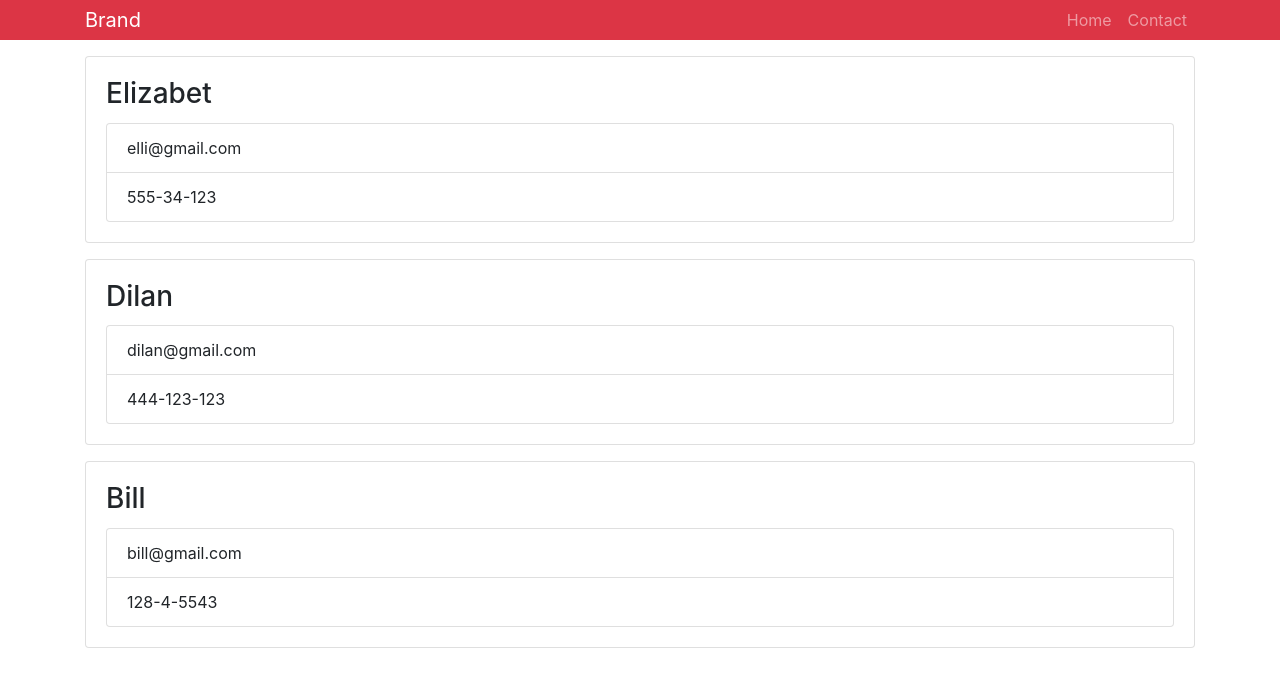
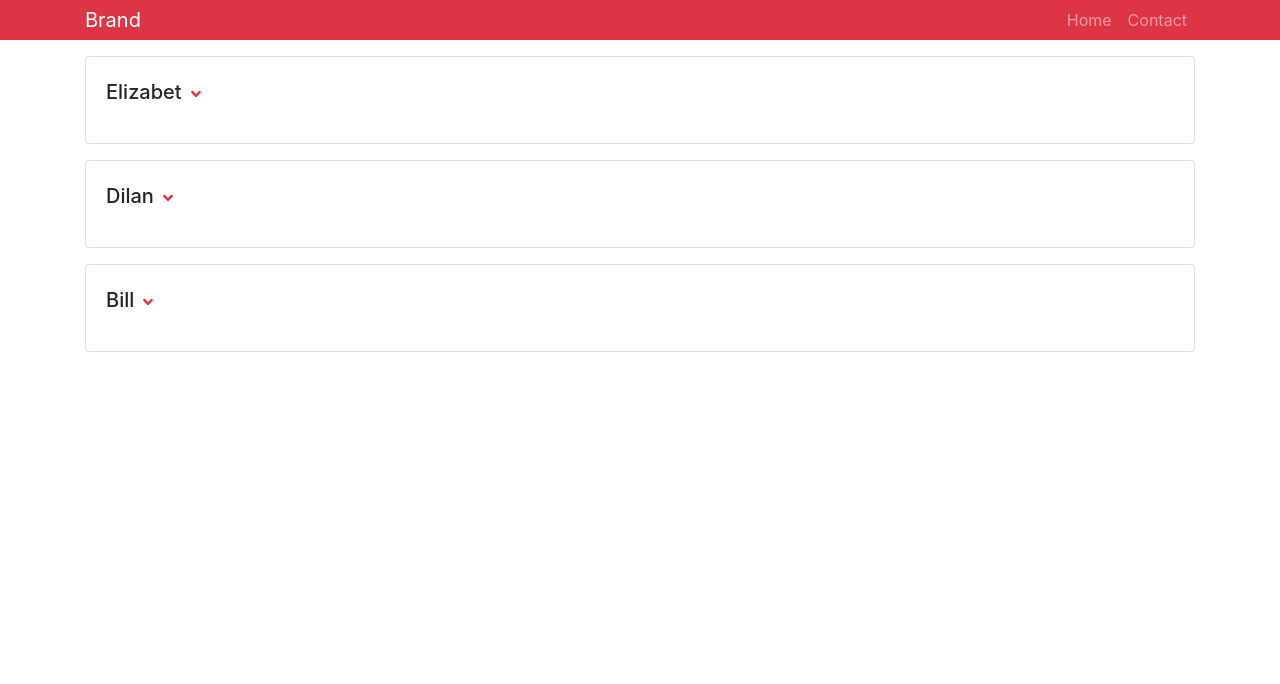
Before and after one commit to mrSerhi/contact-manager, a React (Create React App) app: page / in a window 1280 px wide. Shown: the top 684 px of the page. Built offline with nearby package versions, Linux system fonts and the light colour scheme.

Commit message:
Set up local state in Contact component for control show/hide option and lifting it to the parent state

```diff
--- a/src/components/Contact/Contact.jsx
+++ b/src/components/Contact/Contact.jsx
@@ -1,21 +1,52 @@
-import React from "react";
+import React, { Component } from "react";
 import PropTypes from "prop-types";
 
-const Contact = ({ contact }) => {
-  const { name, email, phone } = contact;
-  return (
-    <div className="card card-body mb-3 text-left">
-      <h3 className="card-title">{name}</h3>
+// Font-Awesome v5
+import { library } from "@fortawesome/fontawesome-svg-core";
+import { FontAwesomeIcon } from "@fortawesome/react-fontawesome";
+import { faAngleDown, faAngleUp } from "@fortawesome/free-solid-svg-icons";
+library.add(faAngleDown, faAngleUp);
+
+class Contact extends Component {
+  state = {
+    active: false
+  };
+
+  handleDisplayOption = email => {
+    this.setState(({ active }) => {
+      return { active: !active };
+    });
+    this.props.onActive(email, !this.state.active);
+  };
+
+  render() {
+    const { name, email, phone, active } = this.props.contact;
+    const display = active ? (
       <ul className="list-group">
         <li className="list-group-item">{email}</li>
         <li className="list-group-item">{phone}</li>
       </ul>
-    </div>
-  );
-};
+    ) : null;
+
+    return (
+      <div className="card card-body mb-3 text-left">
+        <h5 className="card-title">
+          {name}
+          <button
+            onClick={() => this.handleDisplayOption(email)}
+            className="btn btn-link text-danger p-1 ml-1"
+          >
+            <FontAwesomeIcon icon={active ? faAngleUp : faAngleDown} />
+          </button>
+        </h5>
+        {display}
+      </div>
+    );
+  }
+}
+
+export default Contact;
 
 Contact.propTypes = {
   contact: PropTypes.object.isRequired
 };
-
-export default Contact;
--- a/src/components/Contact/Contacts.js
+++ b/src/components/Contact/Contacts.js
@@ -26,11 +26,24 @@ class Contacts extends Component {
       }
     ]
   };
+
+  handleGetActive = (email, active) => {
+    this.setState(({ contacts }) => {
+      const shallCopy = [...contacts];
+      const index = shallCopy.findIndex(item => item.email === email);
+      shallCopy[index] = { ...shallCopy[index], active };
+
+      return { contacts: shallCopy };
+    });
+  };
+
   render() {
     const { contacts } = this.state;
     const items = contacts.map(contact => {
       const { id, ...data } = contact;
-      return <Contact key={id} contact={data} />;
+      return (
+        <Contact key={id} contact={data} onActive={this.handleGetActive} />
+      );
     });
     return <div className="container">{items}</div>;
   }
```
